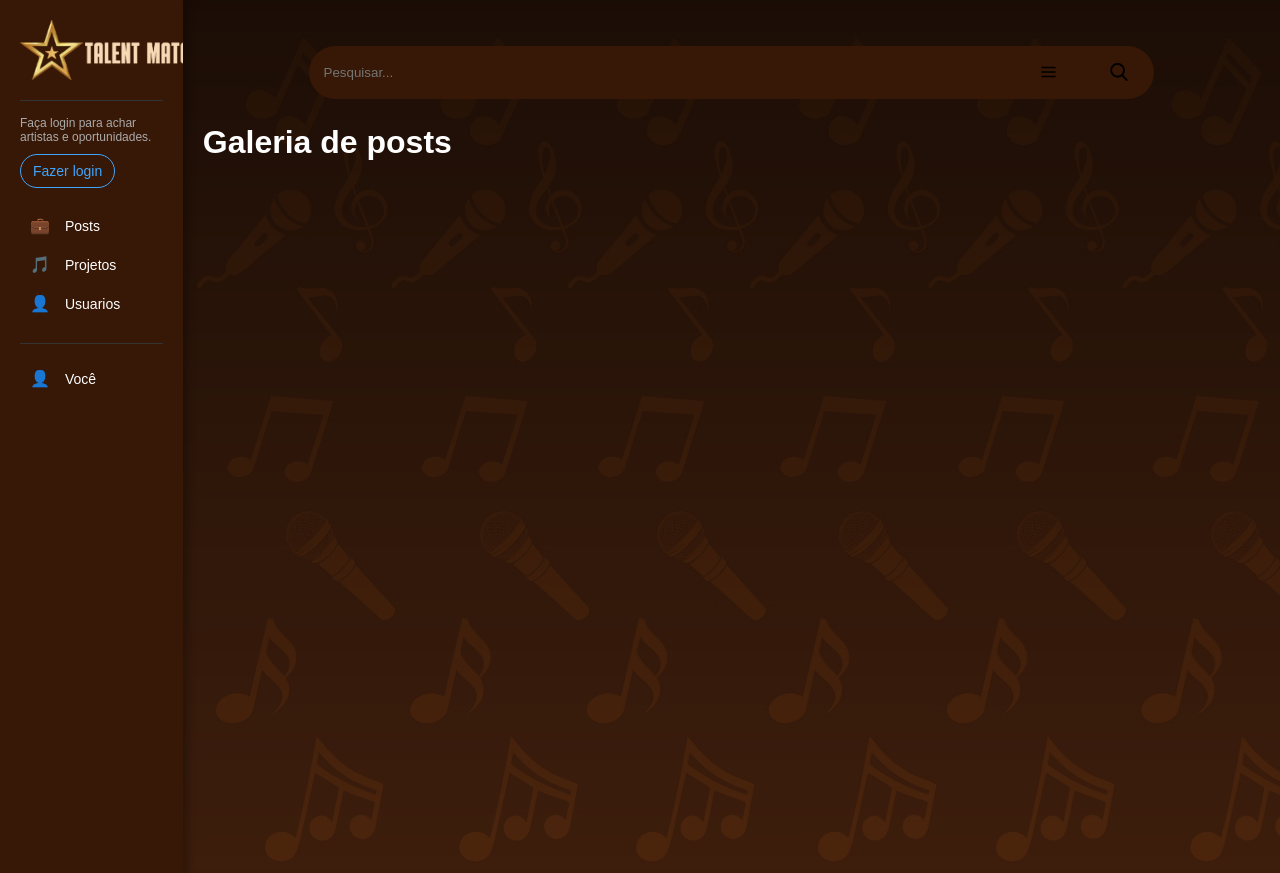
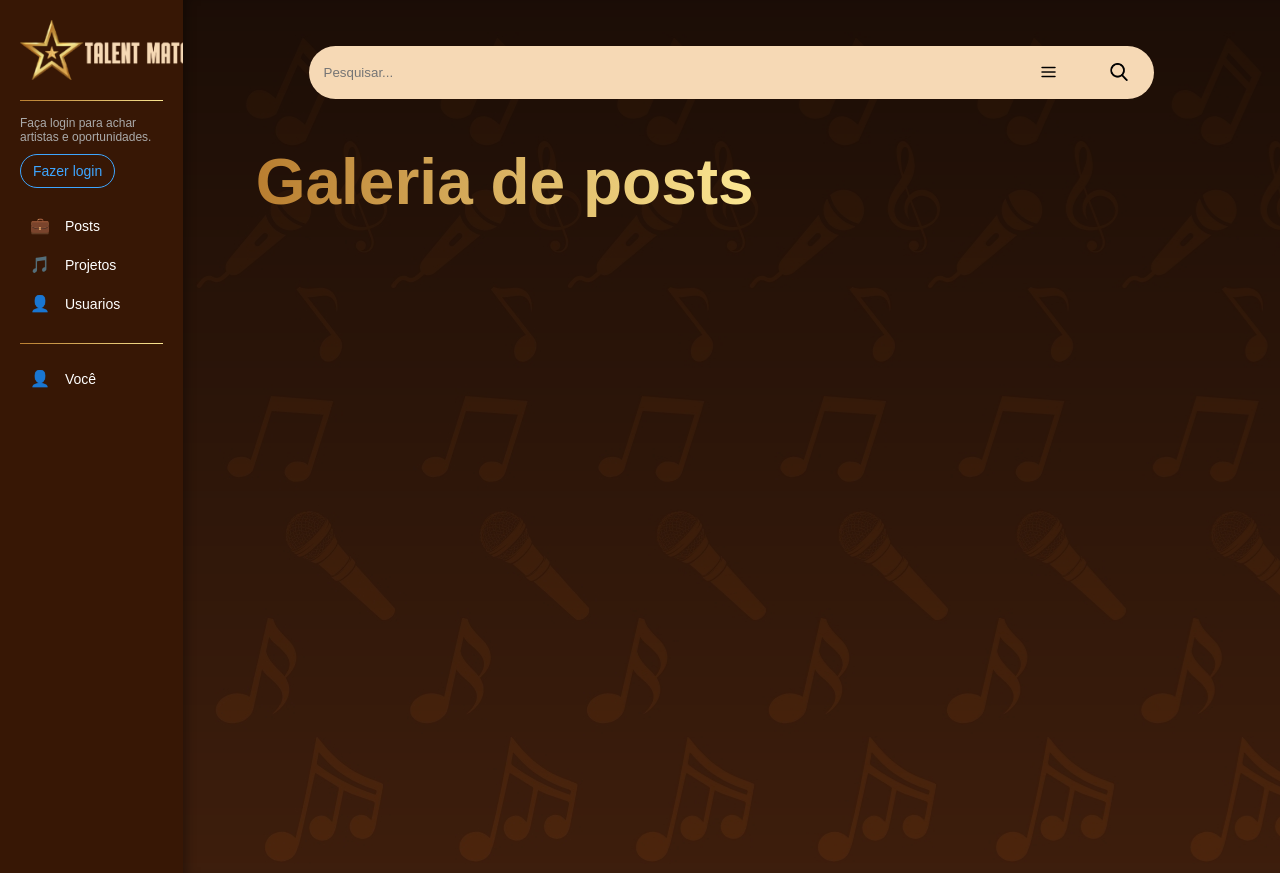
Before and after one commit to lucasgbom/talentmatch, a PHP site: page /home.php in a window 1280 px wide. Run offline with PHP 8.4, Linux system fonts and the light colour scheme; data that the repository does not hold is empty.

Commit message:
dei umas abunitada

```diff
--- a/talentmatch/app/View/home.php
+++ b/talentmatch/app/View/home.php
@@ -84,7 +84,7 @@ if ($usuario && isset($_GET['enviar'])) {
         <button type="button" class="seletor input" title="Filtrar pesquisa"><img src="cardapio.png"></button>
         <button type="submit" class="search input" title="Pesquisar" name="enviar"><img src="search.png"></button>
         <div class="over">
-          <label>Habilidade:
+          <label title="Talento"><img src="musical-note.png" class="icon">
             <select name="talento">
               <option value="">--Selecione--</option>
               <option value="vocalista">Vocalista</option>
@@ -93,17 +93,19 @@ if ($usuario && isset($_GET['enviar'])) {
               <option value="piano">Piano</option>
             </select>
           </label>
-          <label>Pagamento mínimo:
+          <label title="Pagamento"><img src="profit.png" class="icon">
             <input type="text" id="pagamento" name="pagamento" value="<?= htmlspecialchars($_GET['pagamento'] ?? '') ?>" placeholder="R$ 0,00">
           </label><br>
-          <label>Distância:
+          <label  title="Distância"><img class="icon" src="distance.png">
             <input type="range" min="0" max="1000" id="inputD" name="distancia" value="<?= htmlspecialchars($_GET['distancia'] ?? 500) ?>">
             <span id="distancia"><?= htmlspecialchars($_GET['distancia'] ?? 500) ?></span> km
           </label>
+
+
         </div>
       </form>
-
-      <h1>Galeria de posts</h1>
+        <main>
+<h1 class="gradiente-texto">Galeria de posts</h1>
 
       <div class="grid-posts">
         <?php
@@ -127,6 +129,8 @@ if ($usuario && isset($_GET['enviar'])) {
             <?= $post['titulo'] ?>
           <?php } ?>
       </div>
+        </main>
+
     </div>
 
     <div class="content usuarios">
@@ -139,14 +143,15 @@ if ($usuario && isset($_GET['enviar'])) {
         <button type="button" class="seletor input" title="Filtrar pesquisa"><img src="cardapio.png"></button>
         <button type="submit" class="search input" title="Pesquisar" name="enviar"><img src="search.png"></button>
         <div class="over">
-          <label>Distância:
+
+          <label>
             <input type="range" min="0" max="1000" id="inputD" name="distancia" value="<?= htmlspecialchars($_GET['distancia'] ?? 500) ?>">
             <span id="distancia"><?= htmlspecialchars($_GET['distancia'] ?? 500) ?></span> km
           </label>
         </div>
       </form>
-
-      <h1>Usuarios</h1>
+      <main>
+            <h1 class="gradiente-texto">Usuarios</h1>
             <div class="grid-usuarios">
               <?php if ($tipo == 'usuario') {
                 $usuarios = $resFiltrados;
@@ -167,6 +172,7 @@ if ($usuario && isset($_GET['enviar'])) {
                 </a>
               <?php } ?>
             </div>
+      </main>
 
     </div>
 
@@ -180,8 +186,8 @@ if ($usuario && isset($_GET['enviar'])) {
         <button type="button" class="seletor input" title="Filtrar pesquisa"><img src="cardapio.png"></button>
         <button type="submit" class="search input" title="Pesquisar" name="enviar"><img src="search.png"></button>
       </form>
-
-      <h1>Projetos</h1>
+<main>
+ <h1 class="gradiente-texto">Projetos</h1>
       <div class="grid-projetos">
         <?php if ($tipo == 'projeto') {
           $projetos = $resFiltrados;
@@ -200,6 +206,8 @@ if ($usuario && isset($_GET['enviar'])) {
           <?php } ?>
       </div>
     </div>
+</main>
+
   </div>
 
 </body>
--- a/talentmatch/app/View/homeCss.php
+++ b/talentmatch/app/View/homeCss.php
@@ -59,7 +59,11 @@
   .section {
     margin-top: 20px;
     padding-top: 15px;
-    border-top: 1px solid #333;
+border-top: 1px solid;
+  border-image: linear-gradient(to right, #B97E30, #FBE793) 1;
+  border-right: 0;
+  border-left: 0;
+  border-bottom: 0;;
   }
 
   .login-btn {
@@ -122,7 +126,6 @@
     position: relative;
   }
 
-
   .grid-posts,
   .grid-projetos,
   .grid-usuarios {
@@ -164,12 +167,23 @@
     flex-direction: column;
     padding: 20px;
   }
-
+main{padding: 2% 5% 0 5% ;}
 
   .shown {
     display: grid;
     grid-template-rows: 1fr 7fr;
   }
+
+  .gradiente-texto {
+    display: inline-block;
+  background: linear-gradient(to right, #B97E30, #FBE793);
+  -webkit-background-clip: text;
+  -webkit-text-fill-color: transparent;
+  background-clip: text;
+  color: transparent;
+  margin-bottom: 2%;
+  font-size: 400%;
+}
 
 
   /* INPUT DE PESQUISA */
@@ -190,12 +204,12 @@
     outline: none;
     /* Remove o contorno ao focar (aquela "borda azul" no Chrome, por exemplo) */
     box-shadow: none;
-    background-color: rgb(55, 23, 5);
+    background-color: #F6D9B5;
     padding: 15px;
   }
 
   .input:hover {
-    background-color: rgb(47, 20, 5)
+    background-color:rgb(218, 192, 160);
   }
 
   .type {
@@ -230,18 +244,26 @@
     display: block;
   }
 
-  .over {
+  .over{
     display: none;
     position: absolute;
     width: 100%;
-    height: 200px;
-    top: 50%;
-    background-color: rgb(55, 23, 5);
-    border-radius: 0 0 30px 30px;
-    flex-direction: column;
-    padding-top: 50px;
-    padding-left: 20px;
+    height: 300%;
+    padding: 2%;
+    background-color: #F6D9B5;
+    border-radius:  30px;
+    flex-direction: row;
+    align-items: flex-end;
+    justify-content: center;
+    gap: 20px;
   }
+
+  .over .icon{
+    width: 30px;
+    height: 30px;
+  }
+
+  label{display: flex;align-items: center;}
 
   .open {
     display: flex;
```
Also changed, not shown: talentmatch/app/View/distance.png (added), talentmatch/app/View/musical-note.png (added), talentmatch/app/View/profit.png (added). Lines whose indentation alone changed are shown as unchanged.
